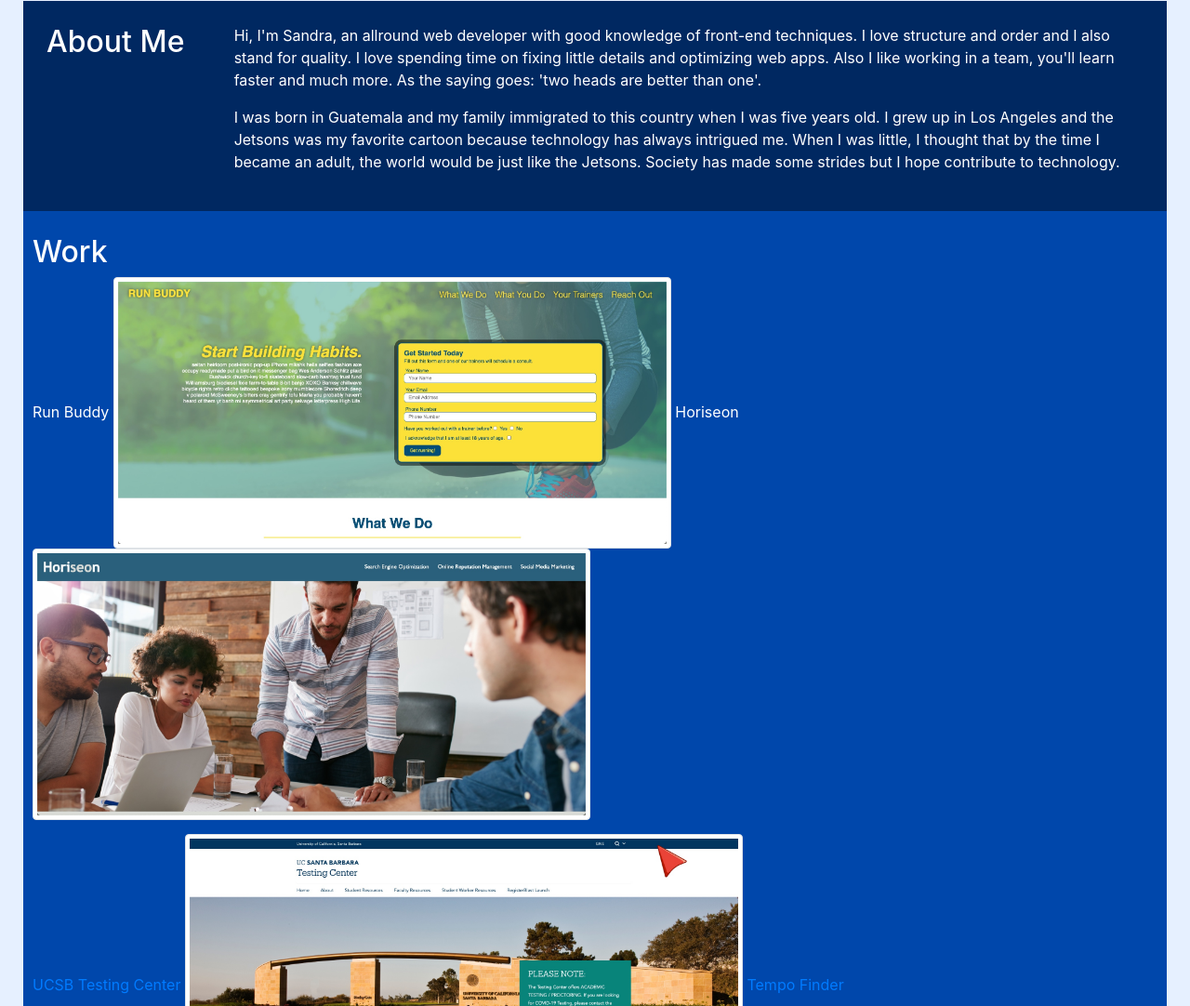
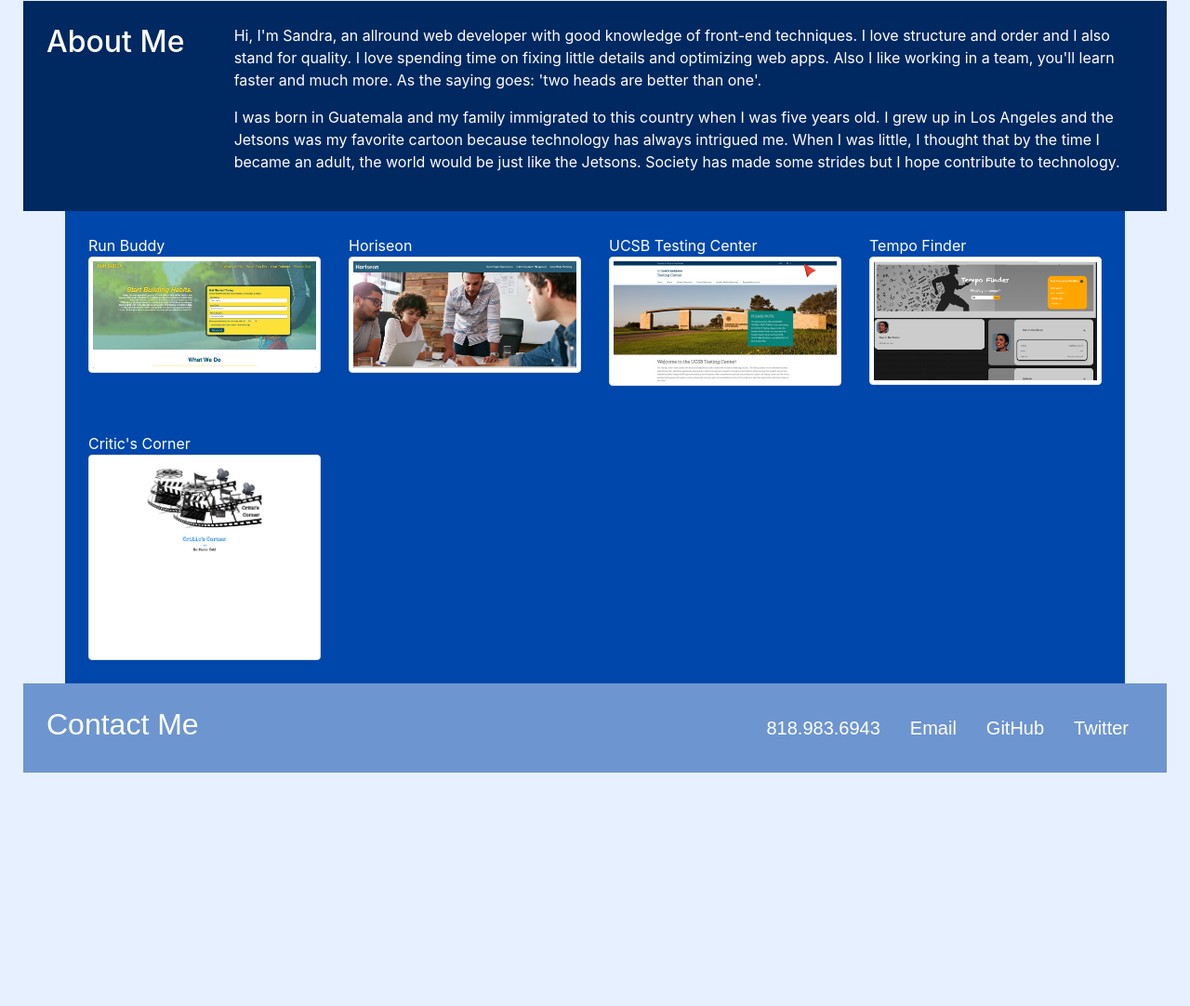
Before and after one commit to smcaceres/smcaceres.github.io, a plain HTML site: page index.html in a window 1280 px wide. Shown: the part 656-1738 px from the top of the page at 93% size. After the commit the page ends 1512 px from the top, so only its background shows below. Drawn offline with nearby package versions, Linux system fonts and the light colour scheme.

Commit message:
added group project 2

```diff
--- a/assets/style.css
+++ b/assets/style.css
@@ -92,7 +92,11 @@
   padding: 25px;
 }
 
-.featured, .work-answers a {
+.featured a {
+  color: #fff;
+  padding-bottom: 100%;
+}
+.work-answers a {
   color: #fff;
   padding-bottom: 100%;
 }
--- a/index.html
+++ b/index.html
@@ -56,31 +56,31 @@
         </div>
     </div>
 
-    <div class="work container-fluid">
-        <div class="row">
-            <h2 class="column">Work</h2>
-            <div class="work-answers column">
-                <!-- <p>Run Buddy</p> -->
+    <div class="work container">
+        <div class="row row-cols-2">
+          <div class="work-answers col"><a href="https://missroseblue.github.io/run-buddy/">Run Buddy</a>
+            <img src="assets/images/runbuddy.jpg" class="img-thumbnail" alt="Run Buddy website" height="800" width="600"></div>
+          <div class="work-answers col"><a href="https://missroseblue.github.io/horiseon/">Horiseon</a>
+            <img src="assets/images/horiseon.jpg" class="img-thumbnail" alt="Horeseon Website" height="800" width="600"></div>
+          <div class="work-answers col"><a href="https://testingcenter.ucsb.edu">UCSB Testing Center</a>
+            <img src="assets/images/2021-08-22_09-55-39.jpg" class="img-thumbnail" alt="UCSB Testing Center" height="800" width="600"></div>
+          <div class="work-answers col"><a href="https://missroseblue.github.io/tempo-finder/">Tempo Finder</a>
+            <img src="assets/images/tempo-finder.png" class="img-thumbnail" alt="Tempo Finder" height="800" width="600"></div>
+        </div>
+      </div>
 
-                <a href="https://missroseblue.github.io/run-buddy/">Run Buddy</a>
-                <img src="assets/images/runbuddy.jpg" class="img-thumbnail" alt="Run Buddy website" height="800" width="600">
-                <!-- <p>Horiseon</p> -->
-                <a href="https://missroseblue.github.io/horiseon/">Horiseon</a>
-                <img src="assets/images/horiseon.jpg" class="img-thumbnail" alt="Horeseon Website" height="800" width="600">
-            </div>
+      <div class="work container">
+        <div class="row row-cols-2">
+          <div class="work-answers col"><a href="https://critics-corner-forum.herokuapp.com/">Critic's Corner</a>
+            <img src="assets/images/2021-11-28_21-24-40.jpg" class="img-thumbnail" alt="Critic's Corner" height="800" width="600"></div>
+          <div class="work-answers col"></div>
+          <div class="work-answers col"></div>
+          <div class="work-answers col"></div>
         </div>
-        <div class="row">
-            <div class="column"></div>
-            <div class="featured column">
-                <!-- <p>UCSB Testing Center</p> -->
-                <a href="https://testingcenter.ucsb.edu">UCSB Testing Center</a>
-                <img src="assets/images/2021-08-22_09-55-39.jpg" class="img-thumbnail" alt="UCSB Testing Center" height="800" width="600">
-                <!-- <p>Tempo Finder</p> -->
-                <a href="https://missroseblue.github.io/tempo-finder/">Tempo Finder</a>
-                <img src="assets/images/tempo-finder.png" class="img-thumbnail" alt="Tempo Finder" height="800" width="600">
-            </div>
-        </div>
-    </div>
+      </div>
+
+
+
 
     <footer class="contact-me">
         <div class="row">
```
Also changed, not shown: assets/images/2021-11-28_21-24-40.jpg (added).
